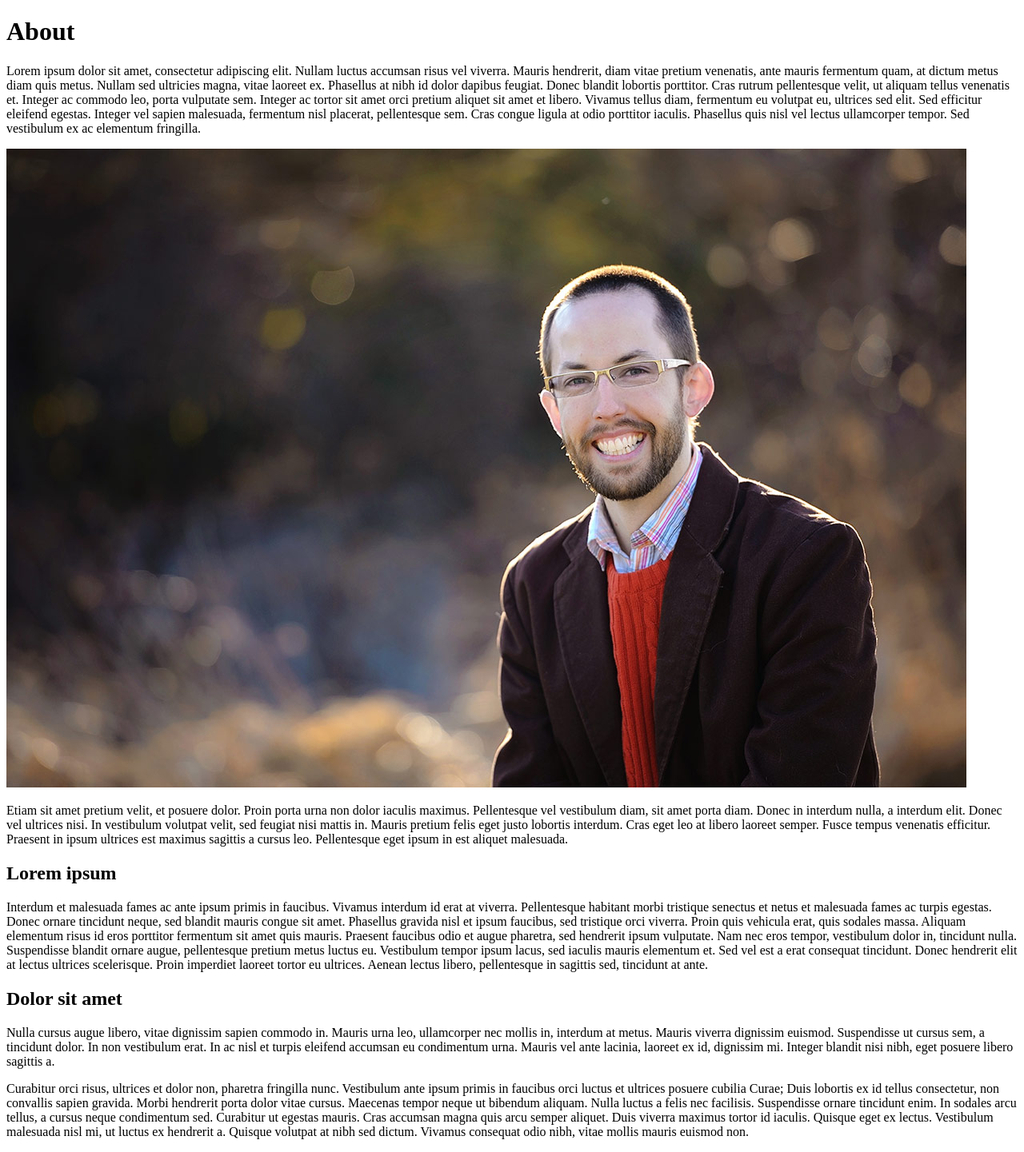
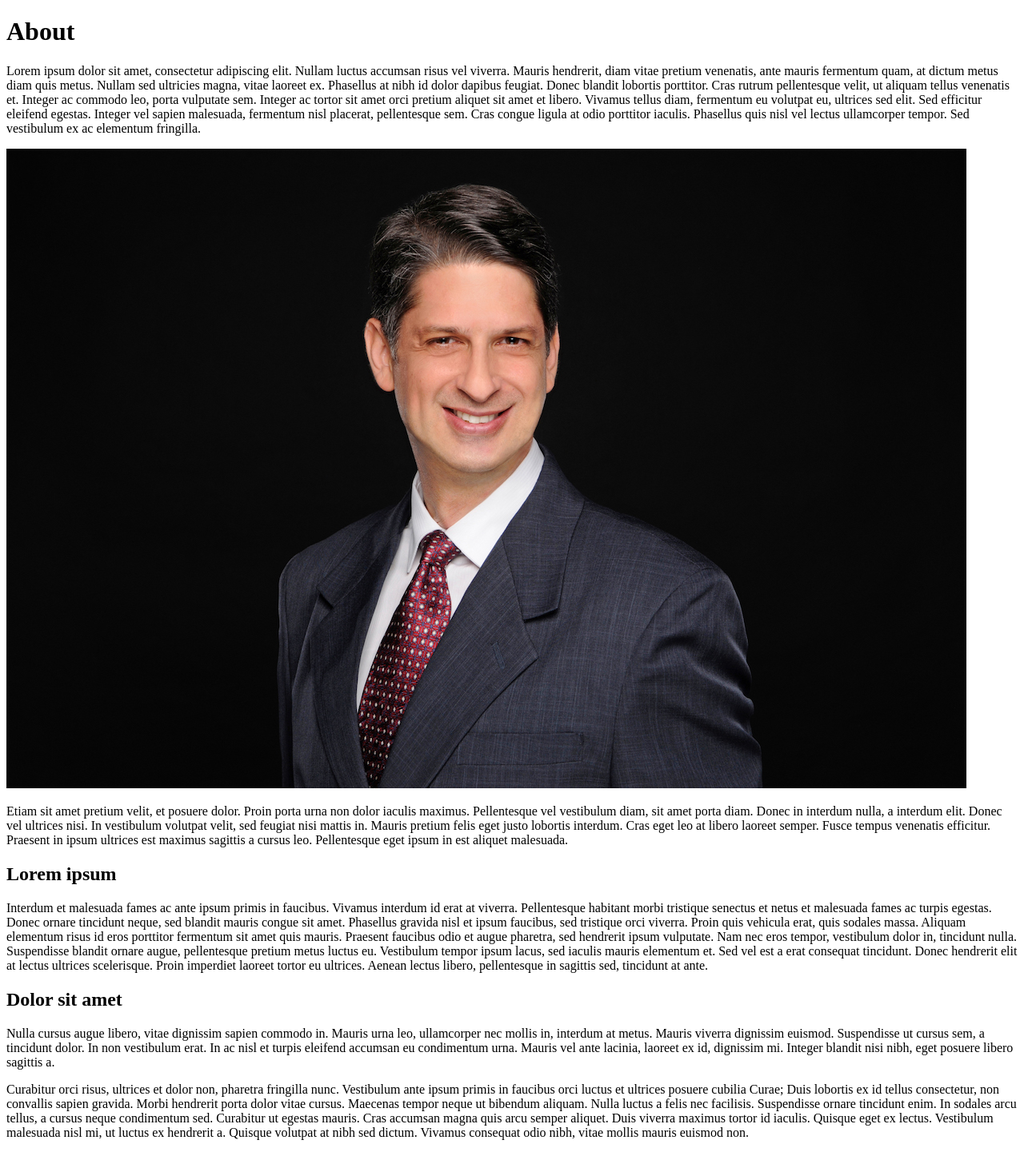
Before and after one commit to edgarbrignoni/real-cottages, a Jekyll site: the page built from about.md, in a window 1280 px wide. Shown: the part 108-1549 px from the top of the page at 80% size. Built offline with Jekyll 4.4.1, drawn with Linux system fonts in a browser that asks for light colours; grey boxes are pictures that could not be loaded.

Commit message:
Update Pages “about”

```diff
--- a/about.md
+++ b/about.md
@@ -1,12 +1,11 @@
 ---
 layout: about
-title: "About"
-desc: "Lorem ipsum dolor sit amet, consectetur adipiscing elit."
+title: About
+desc: Lorem ipsum dolor sit amet, consectetur adipiscing elit.
 ---
-
 Lorem ipsum dolor sit amet, consectetur adipiscing elit. Nullam luctus accumsan risus vel viverra. Mauris hendrerit, diam vitae pretium venenatis, ante mauris fermentum quam, at dictum metus diam quis metus. Nullam sed ultricies magna, vitae laoreet ex. Phasellus at nibh id dolor dapibus feugiat. Donec blandit lobortis porttitor. Cras rutrum pellentesque velit, ut aliquam tellus venenatis et. Integer ac commodo leo, porta vulputate sem. Integer ac tortor sit amet orci pretium aliquet sit amet et libero. Vivamus tellus diam, fermentum eu volutpat eu, ultrices sed elit. Sed efficitur eleifend egestas. Integer vel sapien malesuada, fermentum nisl placerat, pellentesque sem. Cras congue ligula at odio porttitor iaculis. Phasellus quis nisl vel lectus ullamcorper tempor. Sed vestibulum ex ac elementum fringilla.
 
-![](/images/uploads/me.jpg)
+![](/images/uploads/me-1200-799.jpg)
 
 Etiam sit amet pretium velit, et posuere dolor. Proin porta urna non dolor iaculis maximus. Pellentesque vel vestibulum diam, sit amet porta diam. Donec in interdum nulla, a interdum elit. Donec vel ultrices nisi. In vestibulum volutpat velit, sed feugiat nisi mattis in. Mauris pretium felis eget justo lobortis interdum. Cras eget leo at libero laoreet semper. Fusce tempus venenatis efficitur. Praesent in ipsum ultrices est maximus sagittis a cursus leo. Pellentesque eget ipsum in est aliquet malesuada.
 
```
Also changed, not shown: images/uploads/me-1200-799.jpg (added).
